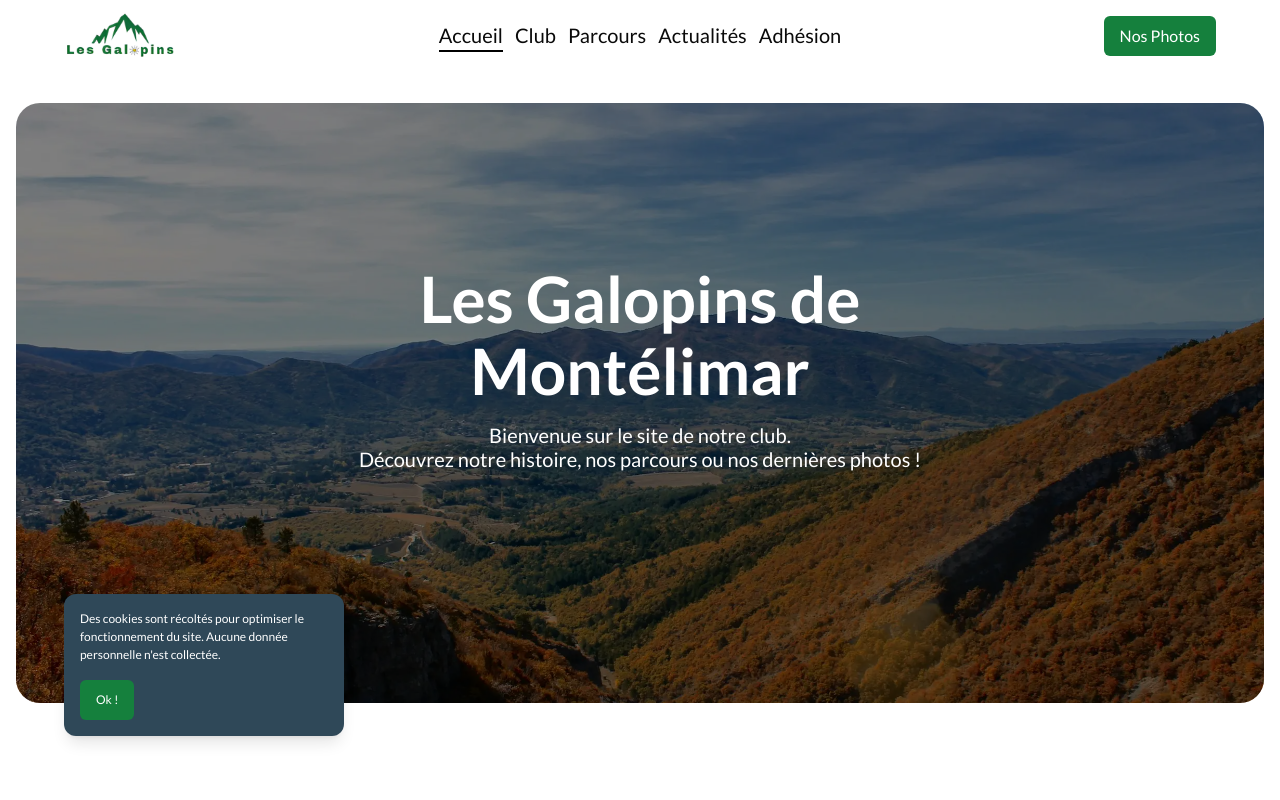
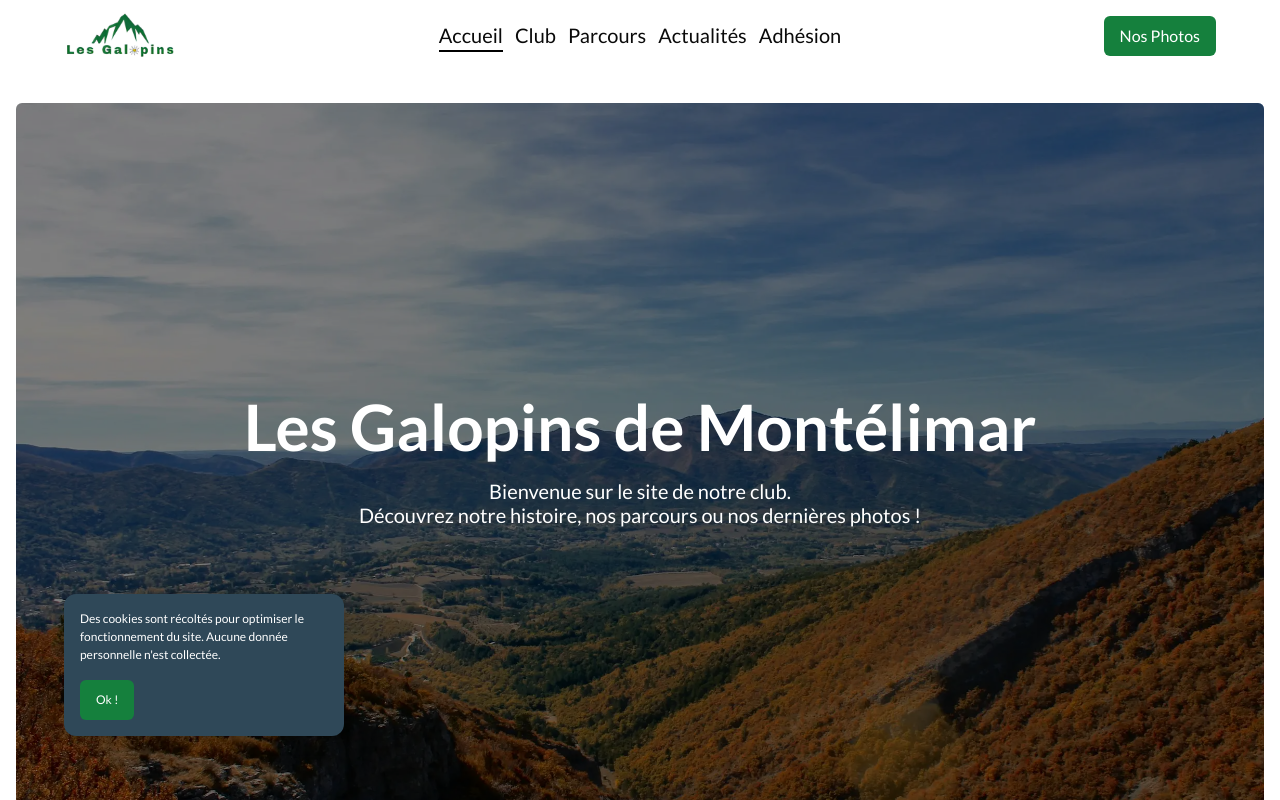
Before and after one commit to SebastienLaurentt/Galopins-Next-V2, a Next.js app: page / in a window 1280 px wide. Shown: the top 800 px of the page. Built offline with nearby package versions, Linux system fonts and the light colour scheme.

Commit message:
update parallax from xl display

```diff
--- a/app/(root)/page.tsx
+++ b/app/(root)/page.tsx
@@ -55,11 +55,11 @@ export default function Home() {
 
       <section className="parallax-container mx-auto mt-8 hidden xl:flex xl:px-4">
         <div
-          className="parallax relative mx-auto w-full overflow-hidden rounded-3xl lg:h-[600px] 2xl:h-[800px]"
+          className="parallax relative mx-auto w-full overflow-hidden rounded-md xl:h-[800px]"
           style={{ backgroundImage: `url(${img.src})` }}
         >
           <div className="parallax-overlay absolute bg-black opacity-50"></div>
-          <div className="relative mx-auto text-center text-white lg:mt-40 lg:max-w-[680px] lg:space-y-4 2xl:mt-56 ">
+          <div className="relative mx-auto text-center text-white lg:space-y-4 xl:mt-72 xl:max-w-[800px] ">
             <h1>Les Galopins de Montélimar</h1>
             <p className="text-md leading-6">
               Bienvenue sur le site de notre club.
```
